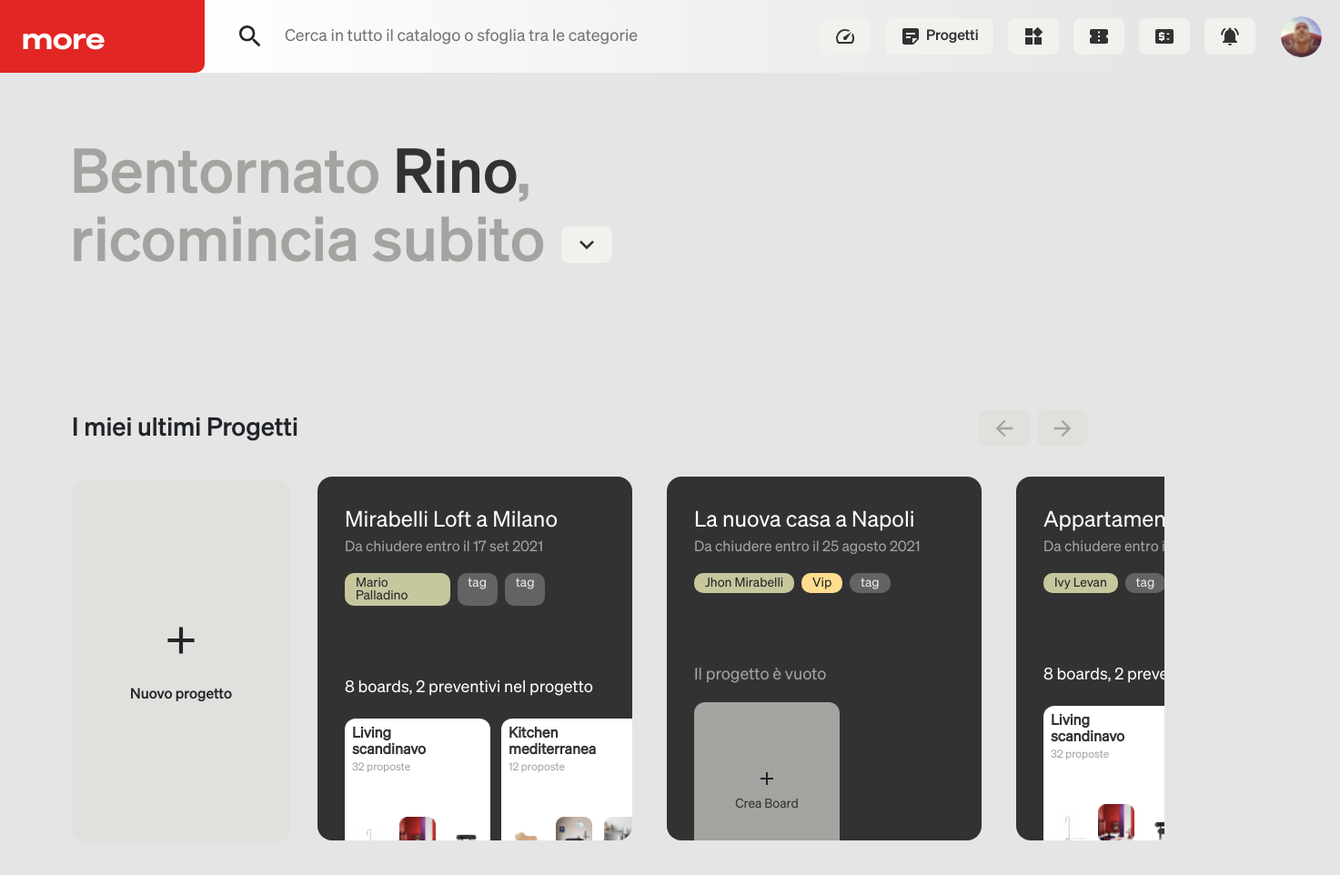
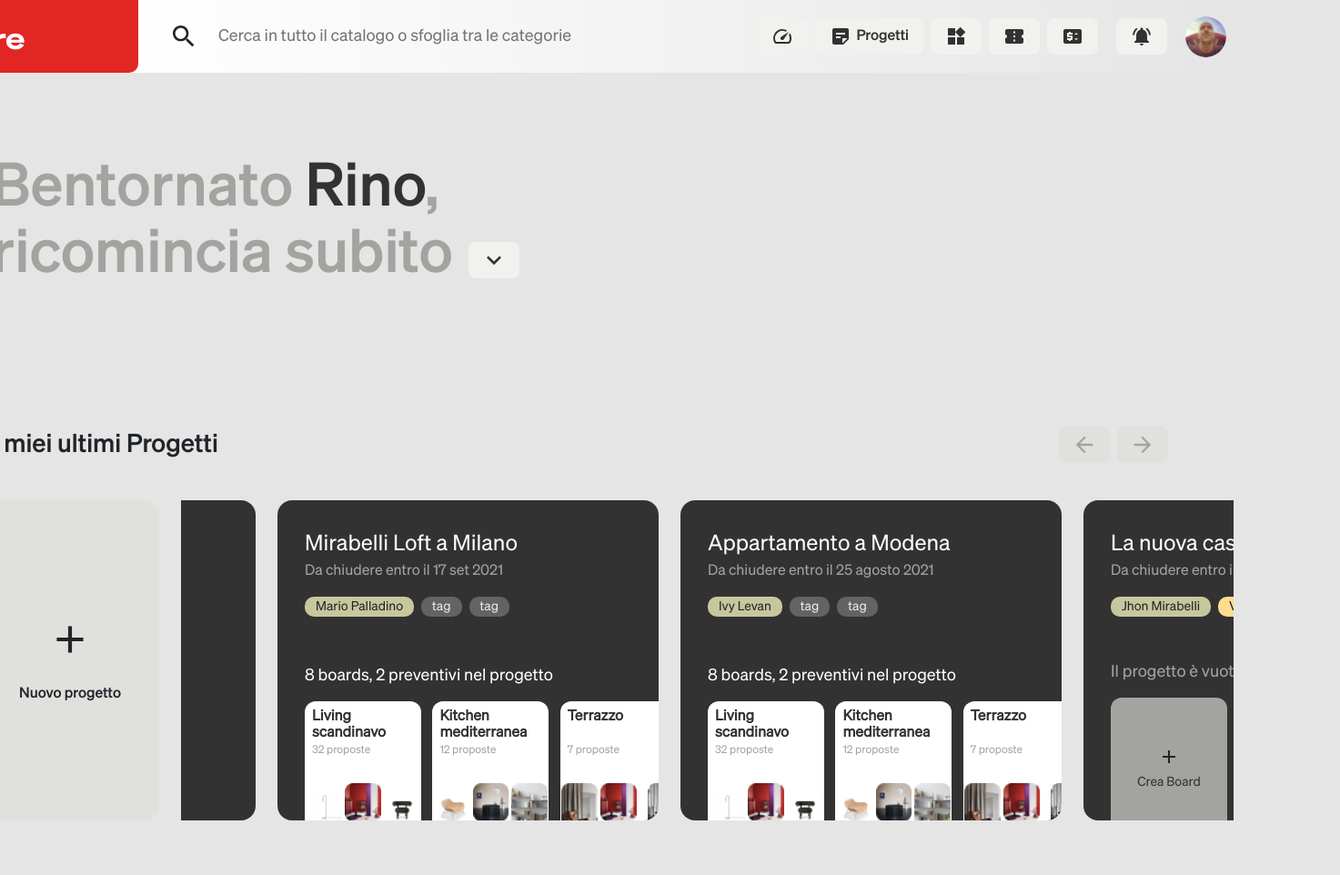
Before and after one commit to silc22/figma, a React (Create React App) app: page / in a window 1280 px wide. Shown: the top 962 px of the page at 91% size, 1473 px wide, since content can reach past the window. Built offline with nearby package versions, Linux system fonts and the light colour scheme.

Commit message:
style fixed - carousel

```diff
--- a/src/App.css
+++ b/src/App.css
@@ -25,7 +25,6 @@
 body{
   background-color: #E5E5E5 !important;
   font-family: Söhne Kraftig;
-  overflow-x: hidden;
 }
 
 p{
@@ -43,12 +42,14 @@ p{
 }
 
 
+
 /* NAVBAR */
+
 .navbar-principal{
   height: 80px;
   left: 0px;
   top: 0px;
-  width: 100%;
+  width: 1456px;
   background: linear-gradient(90deg, #FFFFFF 15.74%, rgba(255, 255, 255, 0) 100%);
   display: flex;
   flex-flow: row nowrap;
@@ -56,11 +57,10 @@ p{
 }
 
 .brand{
-  min-width: 225px;
-  min-height: 80px;
+  width: 240px;
+  height: 80px;
   background: #E22623;
   border-radius: 0 0 10px 0 ;
-  font-size: 32px;
   color: white;
   display: flex;
   align-items: center;
@@ -70,26 +70,30 @@ p{
   font-family: Söhne Breit;
 }
 
-.brand p {
+.brand-tittle {
+  font-size: 32px;
+  line-height: 32px;
   padding-top: 10px;
 }
 
 
 .navbar-conteiner{
-  width: calc(100% - 80px);
+  width: calc(1456px - 240px);
+  height: 80px;
   display: flex;
   flex-flow: row nowrap;
   align-items: center;
-  justify-content: space-between;
+  justify-content: center;
+
 }
 
 .navbar-search{
+  width: 624px;
   display: flex;
   flex-flow: row nowrap;
   justify-content: flex-start;
   align-items: center;
-  width: 50%;
-  margin: 30px 34px;
+  margin: 0 34px;
 }
 
 .navbar-search svg{
@@ -100,7 +104,7 @@ p{
 .searcher{
   font-family: Söhne Buch;
   border: unset;
-  width: 600px;
+  width: 100%;
   height: 24px;
   font-size: 18px;
   background-color: transparent;
@@ -115,7 +119,6 @@ p{
 
 
 .navbar-icons{
-  width: 50%;
   display: flex;
   flex-flow: row nowrap;
   align-items: center;
@@ -123,16 +126,23 @@ p{
 }
 
 
-.icon, .progetti-icon {
+.icon, .progetti-icon, .notification-icon {
   display: flex;
   flex-flow: row nowrap;
   align-items: center;
   justify-content: center;
   background-color: #f1f1ee;
   border-radius: 8px;
-  margin: 0 8px;
   color: #323232;
   cursor: pointer;
+}
+
+.icon{
+  margin-right: 8px;
+}
+
+.notification-icon{
+  margin-left: 12px;
 }
 
 .progetti-icon{
@@ -140,7 +150,7 @@ p{
   font-size: 18px;
   line-height: 24px;
   font-family: Söhne Kraftig;
-
+  margin-right: 8px;
 }
 
 .progetti-icon p{
@@ -148,13 +158,11 @@ p{
   padding-left: 5px;
 }
 
-.icon{
-  padding: 8px, 16px, 8px, 16px;
-  width: 56px;
-  height:40px;
+.icon, .notification-icon{
+  padding: 8px 16px;
 }
 
-.icon:hover, .progetti-icon:hover{
+.icon:hover, .progetti-icon:hover, .notification-icon:hover{
   background-color: #E0E0DD;
 }
 
@@ -166,7 +174,6 @@ p{
   align-items: center;
   justify-content: center;
   margin: 20px 20px;
-
 }
 
 .user-image img{
@@ -177,59 +184,61 @@ p{
 }
 
 
+/* MAIN COMPONENT */
+
 .main{
-  width: 100%;
-  min-height: calc(100vh - 80px);
+  width: 1456px;
+  height: 876px;
   background-color: #E5E5E5;
 }
 
 
 .tittle-conteiner{
   font-family: Söhne Buch;
-  width: 600px;
-  height: calc(50vh - 80px);
+  width: 50%;
+  height: 388px;
   line-height: 72.6px;
   color: #A3A3A0;
   display: flex;
   flex-flow: row nowrap;
   align-items: center;
   justify-content: flex-start;
-  margin: 20px 79px 30px 77px;
-
-}
-
-.tittle-conteiner h1{
-  font-size: 68px;
-  font-family: Söhne Kraftig;
-  line-height: 110%;
-  font-feature-settings: 'ss01' on;
-
-}
-
-
-.tittle-conteiner span{
-  color: rgb(50, 50, 50);
+  margin: 0 79px;
 }
 
 .tittle-conteiner-children{
+  width: 580px;
   display: flex;
   align-items: flex-end;
   margin-bottom: 50px;
 }
 
 
+.tittle-conteiner-children h1{
+  font-size: 66px;
+  font-family: Söhne Kraftig;
+  line-height: 110%;
+  font-feature-settings: 'ss01' on;
+}
+
+.tittle-conteiner span{
+  color: rgb(50, 50, 50);
+}
+
+
 .dropdown{
+  position: relative;
   display:flex;
   align-items: center;
   justify-content: center;
-  margin: 16px 4px;
+  margin: 20px 0px;
   color: #323232;
   background-color: #F1F1EE;
   border-radius: 8px;
-  min-width: 56px;
-  min-height: 40px;
+  width: 56px;
+  height: 40px;
+  padding: 14px 17px;
   cursor: pointer;
-  margin-bottom: 25px;
 }
 
 .dropdown svg{
@@ -244,13 +253,13 @@ p{
 }
 
 .dropdown-open{
+  position: absolute;
   width: 311px;
   height: 297px;
   background: #FFFFFF;
-  position: absolute;
   border-radius: 8px;
-  left: 362px;
-  top: calc(50vh /2 + 95px);
+  left: -255px;
+  top: 50px;
   z-index: 10;
   box-shadow: 0px 4px 16px rgba(50, 50, 50, 0.3);
   border-radius: 8px;
@@ -282,96 +291,36 @@ p{
   font-weight: bold;
 }
 
-
-
 .items svg{
   margin-right: 8px;
 }
 
 
 
-/* CAROUSEL COMPONENT */
+/* CAROUSEL COMPONENT - GENERAL */
 
 .content-carousel-principal{
-  width: 100%;
+  width: 1456px;
   padding: 0 0 0 79px;
-  height: 50%;
+  height: 488px;
   display: flex;
   flex-flow: column nowrap;
-  justify-content: space-between;
   align-items: center;
 }
 
 .content-carousel-top{
+  width: 100%;
+  margin: 0 80px;
   display: flex;
   flex-flow: row nowrap;
-  width: 100%;
   justify-content: space-between;
   align-items: center;
-  margin: 0 32px;
-
 }
 
 .content-carousel-top p{
   font-family: Söhne Kraftig;
   font-size: 28px;
 }
-
-.content-carousel-bottom{
-  display: flex;
-  flex-flow: row nowrap;
-  width: 100%;
-  align-items: center;
-  justify-content: space-between;
-  overflow: hidden;
-  margin-bottom: 64px;
-}
-
-
-.content-text{
-  display: flex;
-  flex-flow: column nowrap;
-  justify-content: flex-start;
-  align-items: center;
-  color: #323232;
-}
-
-.content-text svg {
-  color: #323232
-
-}
-
-.content-text p{
-  font-family: Söhne Buch;
-  font-size: 28px;
-  line-height: 36px;
-  font-feature-settings: 'ss01' on;
-  font-weight: bold;
-}
-
-
-.newproject{
-  min-width: 15rem;
-  height: 25rem;
-  background: #E0E0DD;
-  border-radius: 16px;
-  display: flex;
-  flex-flow: column nowrap;
-  align-items: center;
-  justify-content: center;
-  margin: 32px 0;
-  font-family: Söhne Kraftig;
-
-}
-
-
-.newproject svg{
-  font-size: 50px;
-  margin-bottom: 23px;
-}
-
-
-
 
 .arrow-conteiner{
   margin-right: 80px;
@@ -404,42 +353,77 @@ p{
 }
 
 
+.content-carousel-bottom{
+  display: flex;
+  flex-flow: row nowrap;
+  width: 100%;
+  align-items: center;
+  justify-content: space-between;
+  overflow: hidden;
+  margin: 32px 24px 0 0;
+}
+
+
+.newproject{
+  min-width: 196px;
+  min-height: 352px;
+  background: #E0E0DD;
+  border-radius: 16px;
+  display: flex;
+  flex-flow: column nowrap;
+  align-items: center;
+  justify-content: center;
+  font-family: Söhne Kraftig;
+  margin: 0px 24px 0 0;
+}
+
+.newproject svg{
+  font-size: 50px;
+  margin-bottom: 23px;
+}
+
+
+
 /* CAROUSEL STYLE */
 
 .slider__content{
   display: flex;
-  flex-flow: column nowrap;
-  justify-content: center;
+  justify-content: flex-end;
   align-items: flex-end;
-  border-radius: 16px;
-  width: 90vw;
-  margin-left: 30px;
+  margin-top: 8px;
+  width: 1168px;
+  height: 360px;
+  overflow: hidden;
 }
 
 .slider{
-    margin: 32px 0;
-    width: 90vw;
-    min-height: 20rem;
+    width: 1255px;
+    height: 360px;
     border-radius: 16px;
   }
 
-  .slider-element{
-    display: flex;
+/* REACT SLICK CLASES */
+.slick-slide {
+  margin: 0 12px;
+  width: 416px;
 }
 
-  .content-carousel{
-    max-width: 71vw;
-    height: 90%;
-    object-fit: cover;
-    display: flex;
-    flex-flow: row nowrap;
-    overflow: hidden;
+.slick-list {
+  margin: 0 12px;
+}
+
+.slick-active{
+  width: 416px;
+}
+
+.slick-current{
+  width: 416px;
 }
 
 
+/* CARDS CLASES */
 .project{
-    width: 30rem;
-    height: 25rem;
+    height: 352px;
     background: #323232;
     border-radius: 16px;
     overflow: hidden;
@@ -448,9 +432,6 @@ p{
     justify-content: space-between;
 }
 
-  .slick-active> div{
-    width: 90% !important;
-  }
 
 .project-content-top{
     display: flex;
@@ -461,31 +442,27 @@ p{
 }
 
 .card-text{
+  font-family: Söhne Buch;
   display: flex;
   flex-flow: column nowrap;
   margin-bottom: 16px;
 }
 
-.text-tittle{
-  font-family: Söhne Buch;
+.card-text-tittle-content{
   color: white;
   font-size: 24px;
 }
 
-.card-subtittle{
+.card-text-subtittle{
   font-size: 16px;
   color: #A3A3A0;
   line-height: 24px;
-  font-family: Söhne Buch;
-
 }
-
 
 .card-button{
   display: flex;
   flex-flow: row nowrap;
-  width: 80%;
-
+  width: 85%;
 }
 
 .card-button p{
@@ -513,13 +490,14 @@ p{
 .project-content-bottom{
   font-family: Söhne Buch;
   min-width: 35rem;
-  height: 85%;
+  height: 240px;
   display: flex;
   flex-flow: column nowrap;
   align-items: flex-start;
   justify-content: center;
   margin: 30px;
 }
+
 .project-content-tittle p{
   padding: 0 0 16px 0px;
   font-size: 18px;
@@ -527,18 +505,21 @@ p{
   color: #FFFFFF;
 }
 
+.project-content-empty{
+  color:#A3A3A0 !important
+}
+
 .project-content-cards{
   display: flex;
   flex-flow: row nowrap;
   align-items: center;
   justify-content: space-between;
-  width: 90%;
-  height: 60%;
+  width: 73%;
 }
 
 .cards{
-  width: 10rem;
-  height: 12rem;
+  width: 128px;
+  height: 155px;
   display: flex;
   flex-flow: column nowrap;
   background: #FFFFFF;
@@ -587,13 +568,9 @@ color: #A3A3A0;
   height: 42px;
 }
 
-.project-content-empty{
-  color:#A3A3A0 !important
-}
-
 .card-empty{
-  width: 10rem;
-  height: 12rem;
+  width: 128px;
+  height: 155px;
   display: flex;
   flex-flow: column nowrap;
   background: #A3A3A0;
@@ -616,5 +593,4 @@ color: #323232;
   width: 24px;
   height: 24px;
   margin-bottom: 8px;
-
 }
--- a/src/App.js
+++ b/src/App.js
@@ -1,4 +1,4 @@
-import React, {useState} from 'react';
+import React from 'react';
 import './App.css';
 import Main from './components/Main';
 
--- a/src/components/Carousel.js
+++ b/src/components/Carousel.js
@@ -18,6 +18,7 @@ import img9 from "../../src/assets/products/image-9.png"
 function Carousel(){
 
     const reference = useRef(null)
+
 
     const content = [
         {tittle: "Mirabelli Loft a Milano ",
@@ -135,7 +136,9 @@ function Carousel(){
         slidesToShow: 3,
         slidesToScroll: 1,
         arrows: false,
-        speed: 900
+        speed: 500,
+        initialSlide: 0,
+        rtl: true
       };
 
     return(
@@ -153,21 +156,21 @@ function Carousel(){
                 </div>
           </div>
           <div className="content-carousel-bottom">
-          <div className='newproject'>
+            <div className='newproject'>
                 <Add/>
                 <p>Nuovo progetto</p>
             </div>
-          <div className="slider__content">
+            <div className="slider__content">
             <div className="slider">
             <Slider {...settings} ref={reference}>
                     {content?.map((element, index)=>
-                    <div className='project' key={index}>
+                    <div className='project' key={index} >
                         <div className="project-content-top">
                             <div className='card-text'>
-                                <p className='text-tittle'>
+                                <p className='card-text-tittle-content'>
                                     {element.tittle}
                                 </p>
-                                <p className='card-subtittle'>
+                                <p className='card-text-subtittle'>
                                     {element.subtittle}
                                 </p>
                             </div>
--- a/src/components/Main.js
+++ b/src/components/Main.js
@@ -22,7 +22,6 @@ function Main(){
                 </h1>
                 <div className="dropdown" onClick={()=>dropdown()}>
                     <KeyboardArrowDownIcon/>
-              </div>
                     <div className={handler ? 'dropdown-open': "dropdown-close"}>
                         <ul className='dropdown-items-text'>
                         <li className='items-tittle'>
@@ -46,6 +45,7 @@ function Main(){
                     </div>
                 </div>
             </div>
+            </div>
             <Carousel/>
         </div>
     )
--- a/src/components/Navbar.js
+++ b/src/components/Navbar.js
@@ -38,12 +38,12 @@ function Navbar(){
                     <div className='icon'>
                     <PriceChangeIcon/>
                     </div>
-              <div className='icon'>
+                    <div className='notification-icon'>
                     <NotificationsActiveIcon/>
+                    </div>
                 </div>
                 <div className='user-image'>
                 <img src={userPicture} alt="user profile"></img>
-              </div>
                 </div>
           </div>
         </div>
```
Lines whose indentation alone changed are shown as unchanged.
